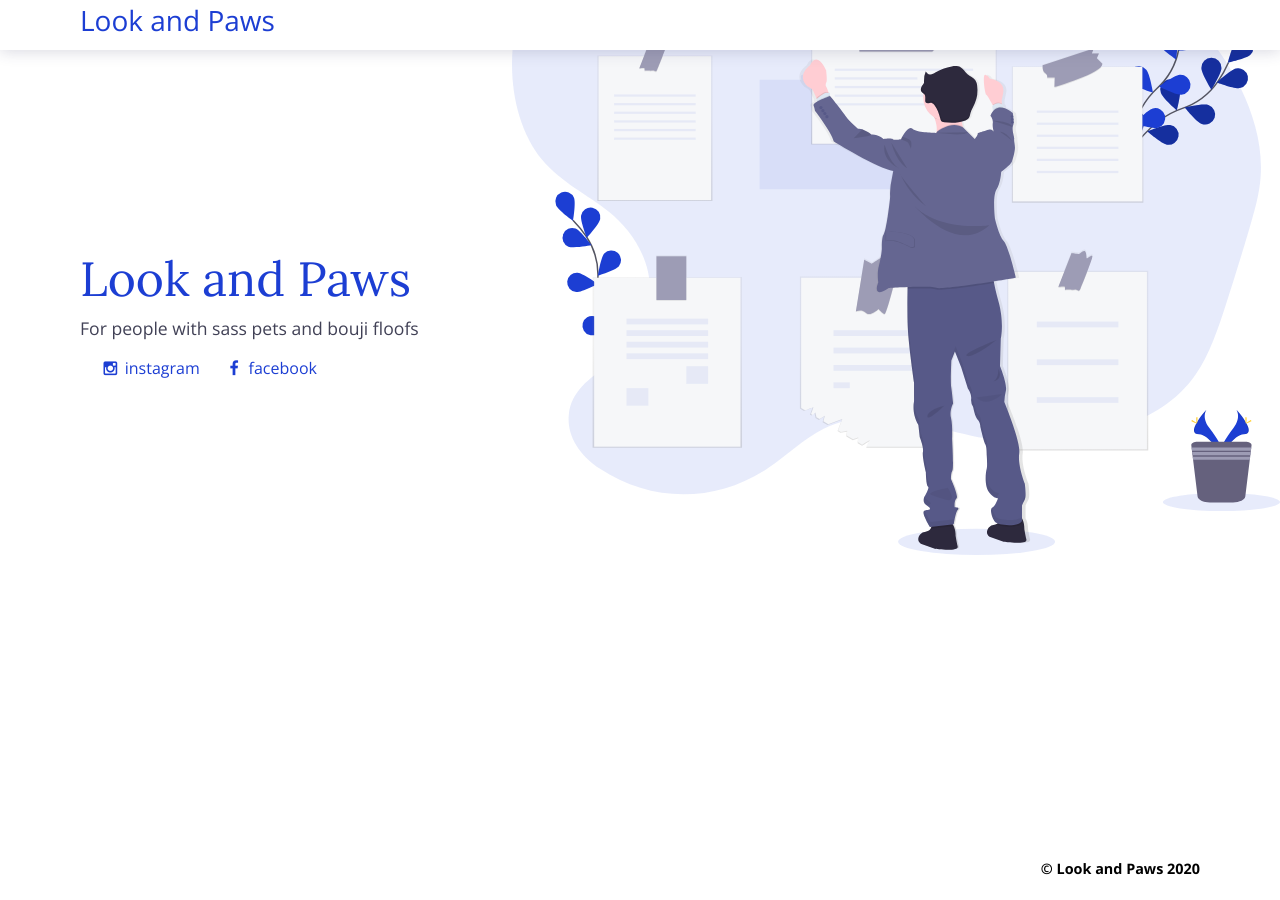
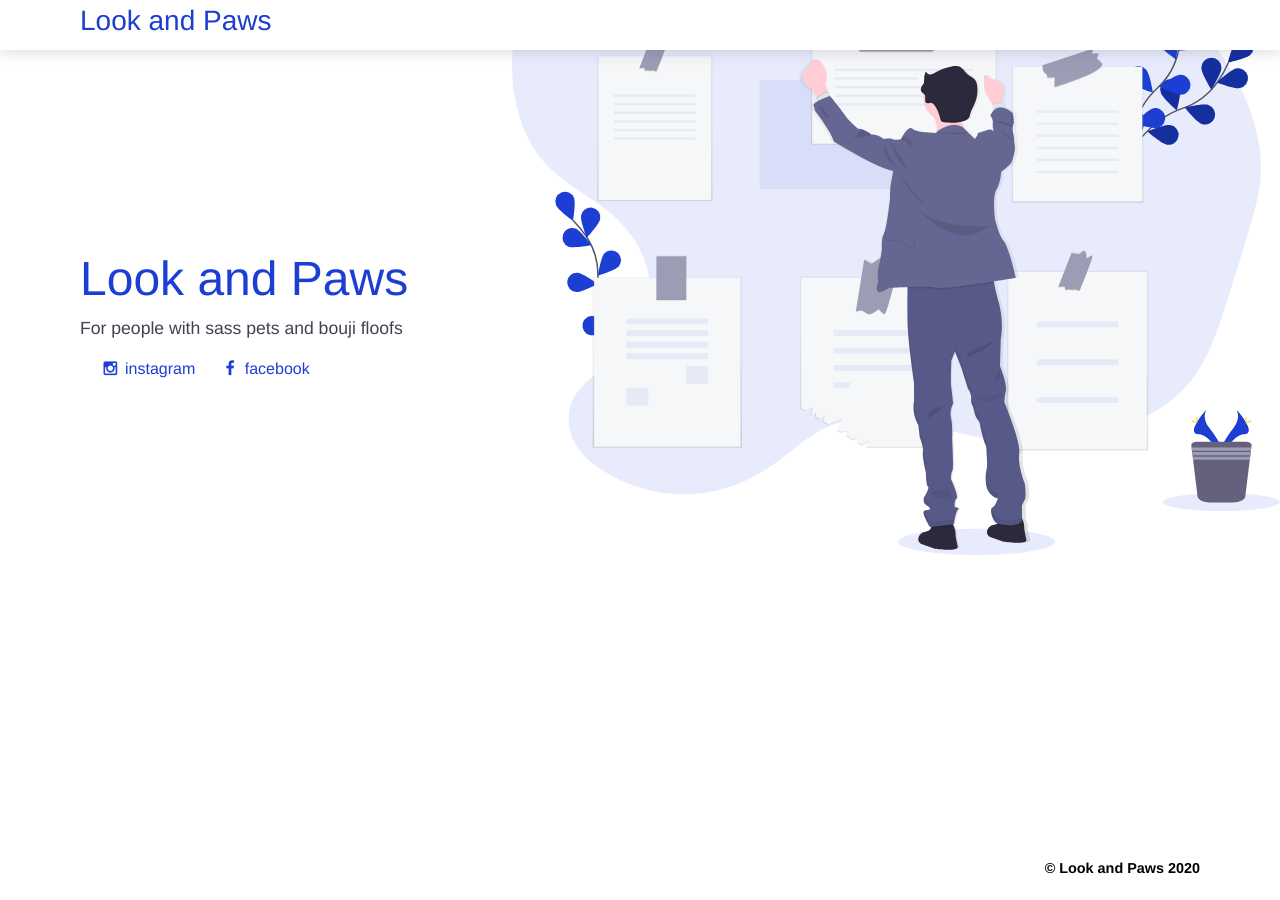
Before and after one commit to lookandpaws/lookandpaws.github.io, a Jekyll site: the page built from index.html, in a window 1280 px wide. Built offline with Jekyll 4.4.1, drawn with Linux system fonts in a browser that asks for light colours; some web fonts are replaced.

Commit message:
Change font

```diff
--- a/_layouts/default.html
+++ b/_layouts/default.html
@@ -5,9 +5,10 @@
   <title>{% if page.title %}{{page.title}}{% else %}{{ site.title | escape }}{% endif %}</title>
   <meta name="viewport" content="width=device-width, initial-scale=1" />
   <link rel="icon" href="{{site.baseurl}}/images/favicon.png">
+  <link href="https://fonts.googleapis.com/css?family=Baloo+Bhai&display=swap" rel="stylesheet">
   <link href="{{site.baseurl}}/assets/css/style.css" rel="stylesheet">
   <link href="{{site.baseurl}}/assets/css/landing-page.css" rel="stylesheet">
-  <link href="/assets/font-awesome-4.1.0/css/font-awesome.min.css" rel="stylesheet" type="text/css">
+  <link href="{{site.baseurl}}/assets/font-awesome-4.1.0/css/font-awesome.min.css" rel="stylesheet" type="text/css">
 </head>
 <body class='page {{page.bodyClass}}'>
   <div id="wrapper" class="wrapper">
--- a/_sass/_bootstrap-variables.scss
+++ b/_sass/_bootstrap-variables.scss
@@ -28,9 +28,9 @@ $link-hover-color: lighten($primary, 20%);
 $link-hover-decoration: underline;
 
 // Fonts
-$font-family-base: 'Open Sans', 'Helvetica Neue', Arial, sans-serif,
+$font-family-base: 'Baloo Bhai', cursive, 'Helvetica Neue', Arial, sans-serif,
   -apple-system;
-$font-family-heading: 'Lora', 'Helvetica Neue', Arial, sans-serif, -apple-system;
+$font-family-heading: 'Baloo Bhai', cursive, 'Helvetica Neue', Arial, sans-serif, -apple-system;
 $font-size-base: 1rem; // Assumes the browser default, typically `16px`
 $font-weight-thin: 200;
 $font-weight-light: 300;
```
